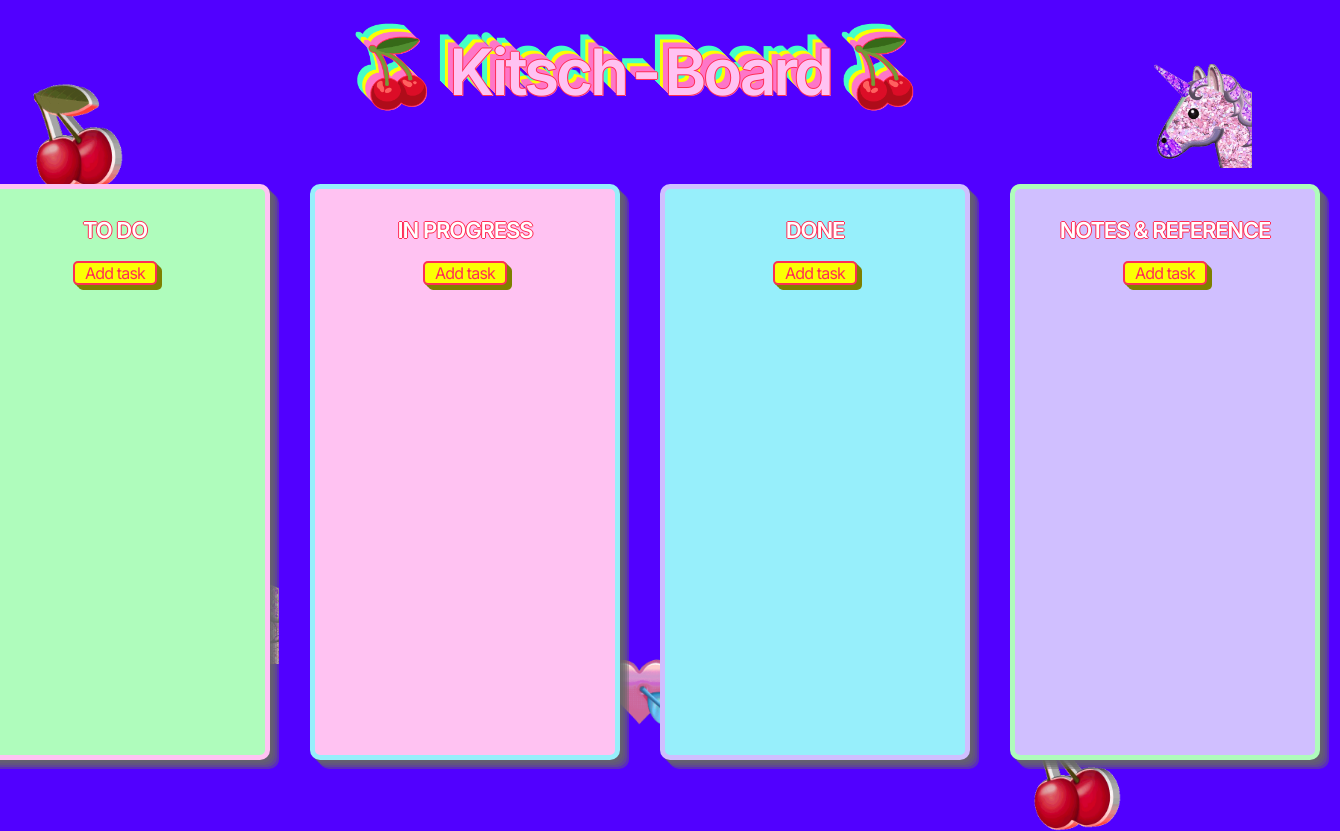
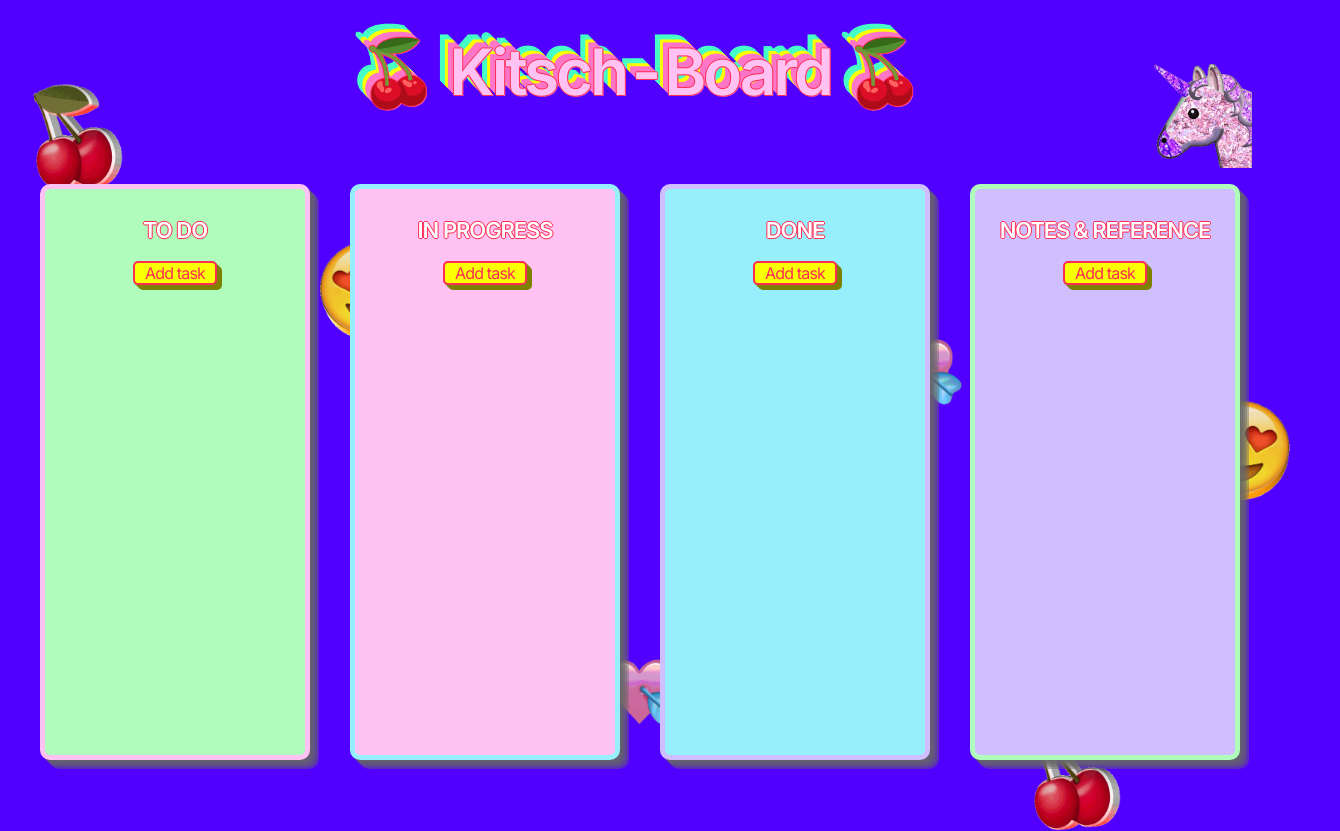
Before and after one commit to HANJISUN/Kitsch-Board, a React (Create React App) app: page / in a window 1280 px wide. Shown: the whole page, 1340 px wide, since content can reach past the window. Built offline with nearby package versions, Linux system fonts and the light colour scheme.

Commit message:
style: 가로 사이즈 수정

```diff
--- a/src/routes/KanbanPage/KanbanList/kanbanList.module.scss
+++ b/src/routes/KanbanPage/KanbanList/kanbanList.module.scss
@@ -5,7 +5,7 @@
     display: flex;
     flex-direction: column;
     align-items: center;
-    width: calc((1440px - 200px) / 4);
+    width: calc((1280px - 200px) / 4);
     height: calc(100vh - 224px);
     padding: 30px 10px;
     margin: 0 20px;
--- a/src/routes/KanbanPage/kanbanPage.module.scss
+++ b/src/routes/KanbanPage/kanbanPage.module.scss
@@ -38,7 +38,7 @@
 .kanbanListContainer {
   display: flex;
   justify-content: center;
-  max-width: 1440px;
+  max-width: 1280px;
   padding: 50px 20px;
   margin: 0 auto;
 
```
